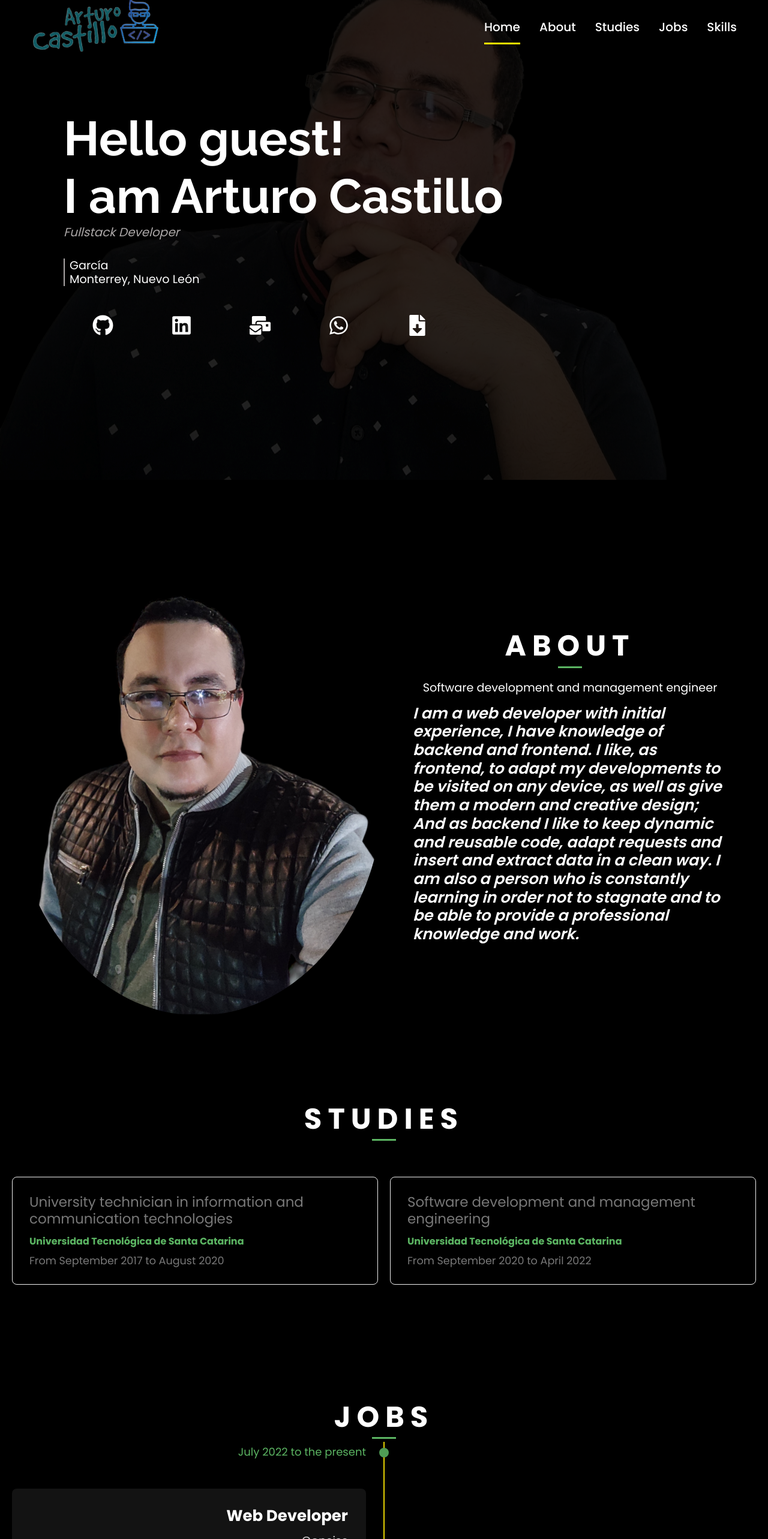
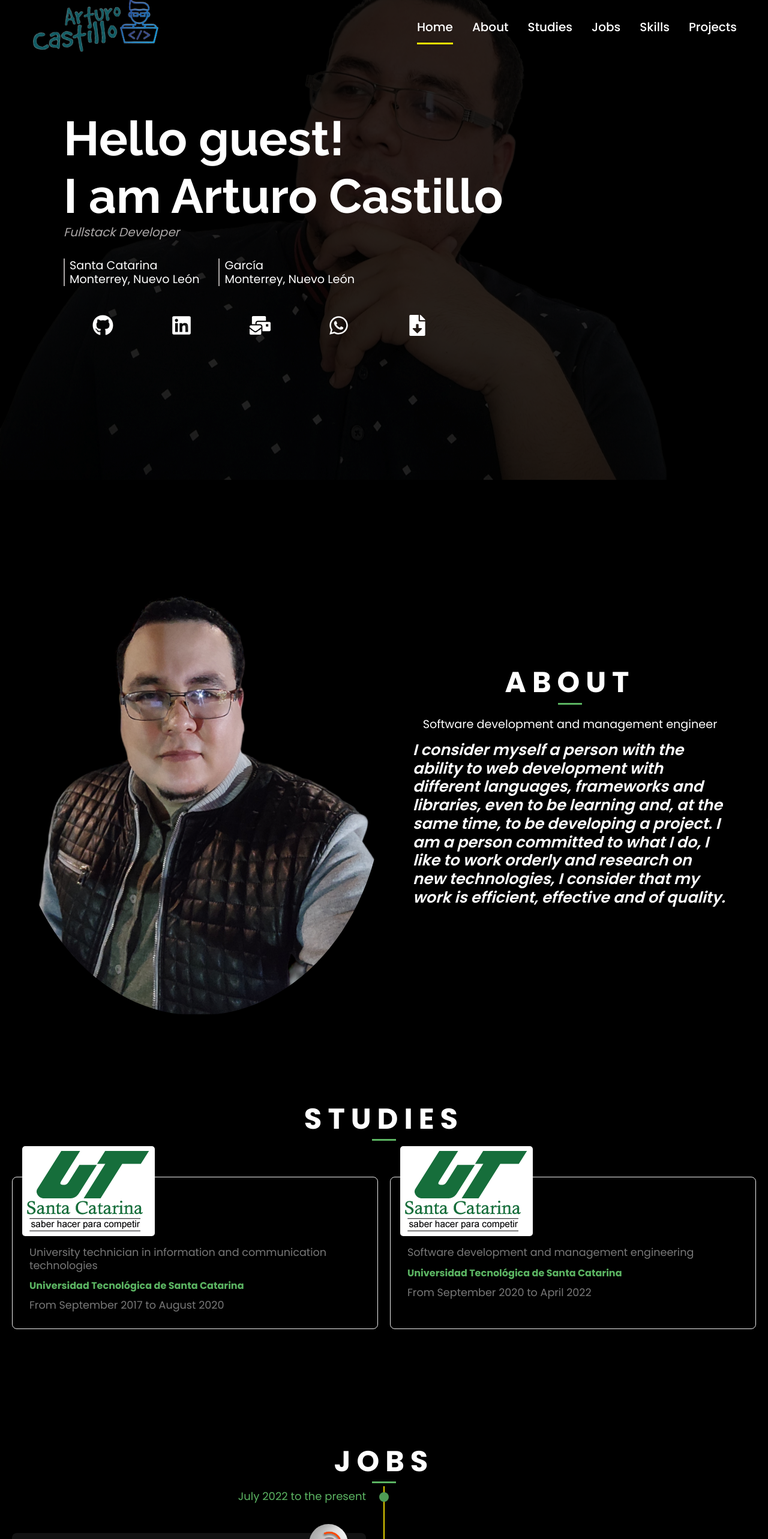
Before and after one commit to ArturoJCastilloZ/arturojcastilloz, a React (Create React App) app: page / in a window 1280 px wide. Shown: the top 2566 px of the page at 60% size. Built offline with nearby package versions, Linux system fonts and the light colour scheme.

Commit message:
Revert "Cambios en el icon de la pestaña y en las secciones a mostrar"
This reverts commit 68e21ce30f9e23458b995dd80c35ec097089c821.

```diff
--- a/public/index.html
+++ b/public/index.html
@@ -2,7 +2,7 @@
 <html lang="en">
   <head>
     <meta charset="utf-8" />
-    <link rel="icon" href="/src/assets/icon.ico" />
+    <!-- <link rel="icon" href="%PUBLIC_URL%/favicon.ico" /> -->
     <meta name="viewport" content="width=device-width, initial-scale=1.0" />
     <!-- <meta name="theme-color" content="#000000" /> -->
     <!-- <meta
--- a/src/components/hero/hero.jsx
+++ b/src/components/hero/hero.jsx
@@ -12,10 +12,10 @@ const Hero = ({hero, social}) => {
               <p>{hero.author}</p>
               <p>{hero.presentation}</p>
             <div data-aos="zoom-in" className='hero-content-dir'>
-            {/* <ul>
+            <ul>
               <li>{hero.mun}</li>
               <li>{hero.cdest}</li>
-            </ul> */}
+            </ul>
             <ul>
               <li>{hero.mun2}</li>
               <li>{hero.cdest2}</li>
--- a/src/components/index.jsx
+++ b/src/components/index.jsx
@@ -6,14 +6,14 @@ import About from './about/about';
 import Studies from './studies/studies';
 import Jobs from './jobs/jobs';
 import Skills from './skills/skills';
-// import Projects from './projects/projects';
+import Projects from './projects/projects';
 import Footer from './footer/footer';
 import { data } from '../mock/mock';
 import '../styles/index.scss';
 import Aos from 'aos'
 import 'aos/dist/aos.css'
 
-const { header, social, hero, about, studies, jobs, skills } = data;
+const { header, social, hero, about, studies, jobs, projects, skills } = data;
 
 const Index = () => {
     /** change header color when scroll */
@@ -53,7 +53,7 @@ const Index = () => {
             <Studies studies={studies} />
             <Jobs jobs={jobs}/>
             <Skills skills={skills}/>
-            {/* <Projects projects={projects}/> */}
+            <Projects projects={projects}/>
             <Footer social={social}/>
         </div>
     );
--- a/src/components/jobs/jobs.jsx
+++ b/src/components/jobs/jobs.jsx
@@ -13,7 +13,7 @@ const Jobs = ({jobs}) => {
                   <div className='jobs-dot'></div>
                     <div className='jobs-items-item-date'>{jobs.date}</div>
                     <div className='jobs-content'>
-                      {/* <img src={jobs.img} alt={jobs.institution} /> */}
+                      <img src={jobs.img} alt={jobs.institution} />
                       <h3>{jobs.title}</h3>
                       <span>{jobs.institution}</span>
                       <p>{jobs.activity}</p>
--- a/src/components/skills/skills.jsx
+++ b/src/components/skills/skills.jsx
@@ -4,7 +4,7 @@ import '../../styles/components/skills/skills.scss'
 const Skills = ({skills}) => {
   return (
     <div className='skills' id='skills'>
-          <h2 data-aos="zoom-in">Skills and interests</h2>
+          <h2 data-aos="zoom-in">Skills</h2>
           <span className='line'></span>
         <div className="skills-container">
               {skills.map((skills, index) => {
--- a/src/components/studies/studies.jsx
+++ b/src/components/studies/studies.jsx
@@ -11,8 +11,8 @@ const Studies = ({studies}) => {
             {studies.map((studies, index) => {
               return (
                 <div className='studies-content-card' key={index}>
-                  {/* <img src={studies.img} alt={studies.institution} /> */}
-                  <p style={{ "fontSize": "23px" }}>{studies.title}</p>
+                  <img src={studies.img} alt={studies.institution} />
+                  <p>{studies.title}</p>
                   <p><span>{studies.institution}</span></p>
                   <p>{studies.date}</p>
                 </div>
--- a/src/mock/mock.js
+++ b/src/mock/mock.js
@@ -47,11 +47,11 @@ export const data = {
             url: "skills",
             offset: '-1'
         },
-        // {
-        //     title: "Projects",
-        //     url: "projects",
-        //     offset: '-1'
-        // },
+        {
+            title: "Projects",
+            url: "projects",
+            offset: '-1'
+        },
     ],
     hero: [
         {
@@ -59,8 +59,8 @@ export const data = {
             author: "I am Arturo Castillo",
             presentation: "Fullstack Developer",
             image: img,
-            // mun: "Santa Catarina",
-            // cdest: "Monterrey, Nuevo León",
+            mun: "Santa Catarina",
+            cdest: "Monterrey, Nuevo León",
             mun2: "García",
             cdest2: "Monterrey, Nuevo León",
         }
@@ -69,14 +69,13 @@ export const data = {
         {
             img: arturo,
             profesion: "Software development and management engineer",
-            description: `I am a web developer with initial experience,
-            I have knowledge of backend and frontend.
-            I like, as frontend, to adapt my developments to be visited on any device,
-            as well as give them a modern and creative design;
-            And as backend I like to keep dynamic and reusable code,
-            adapt requests and insert and extract data in a clean way.
-            I am also a person who is constantly learning in order not to stagnate and to be able
-            to provide a professional knowledge and work.`,
+            description: `I consider myself a person with the ability to web
+            development with different languages, frameworks and
+            libraries, even to be learning and, at the same time,
+            to be developing a project. I am a person committed to
+            what I do, I like to work orderly and research on
+            new technologies, I consider that my work is efficient,
+             effective and of quality.`,
             document: resume
         }
     ],
--- a/src/styles/components/jobs/jobs.scss
+++ b/src/styles/components/jobs/jobs.scss
@@ -67,7 +67,7 @@
             margin-bottom: 10px;
         }
         & h3 {
-            font-size: 26px;
+            font-size: 20px;
             color: #ffffff;
             margin: 0 0 15px;
             text-transform: capitalize;
@@ -78,7 +78,7 @@
             line-height: 22px;
         }
         & p {
-            color: #777777;
+            color: #c8c8c8;
             font-size: 18px;
             font-weight: 500;
             line-height: 22px;
```
Also changed, not shown: src/assets/icon.png (deleted), 1 other file (tests, documents, lock files or other folders).
